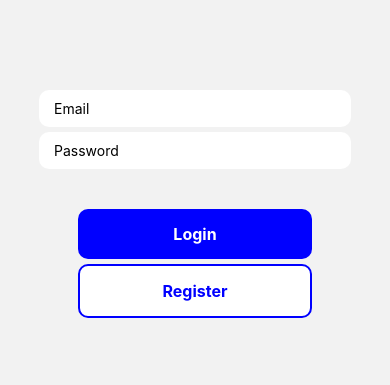
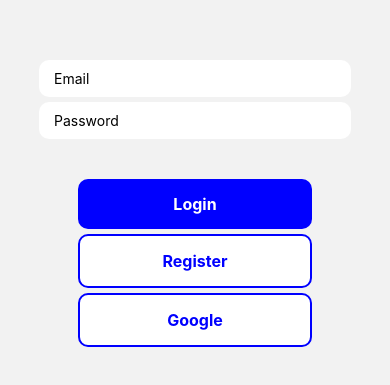
Before and after one commit to Matthieu1999/ProjectPlanner, a React Native app in the folder ProjectPlanner/: screen /Login in a window 390 px wide. Shown: the part 221-606 px from the top of the page. Built offline with nearby package versions, Linux system fonts and the light colour scheme; no server answers.

Commit message:
Google authentication

```diff
--- a/ProjectPlanner/screens/LoginScreen.js
+++ b/ProjectPlanner/screens/LoginScreen.js
@@ -1,12 +1,32 @@
 import { KeyboardAvoidingView, StyleSheet, Text, TextInput, TouchableOpacity, View } from 'react-native'
-import React, { useState } from 'react'
+import React, { useEffect, useState } from 'react'
 import { auth } from '../firebase'
-import { createUserWithEmailAndPassword, signInWithEmailAndPassword } from "firebase/auth";
+import {
+  onAuthStateChanged,
+  createUserWithEmailAndPassword,
+  signInWithEmailAndPassword,
+  signInWithPopup,
+  GoogleAuthProvider } from "firebase/auth";
+import { useNavigation } from '@react-navigation/native';
+
+let dateLogin;
 
 const LoginScreen = () => {
 
   const [email, setEmail] = useState('')
   const [password, setPassword] = useState('')
+
+  const navigation = useNavigation()
+
+  useEffect(() => {
+    const unsubscribe = auth.onAuthStateChanged(user => {
+      if (user) {
+        navigation.replace("Home")
+      }
+    })
+
+    return unsubscribe;
+  }, [])
 
   const handleSignUp = () => {
     createUserWithEmailAndPassword(auth, email, password)
@@ -24,6 +44,17 @@ const LoginScreen = () => {
         console.log('Logged in with: ', user.email);
       })
       .catch(error => alert(error.message))
+  }
+
+  const provider = new GoogleAuthProvider();
+
+  const googleAuth = () => {
+    dateLogin = new Date();
+    signInWithPopup(auth, provider)
+    .then((result) => {
+      const user = result.user;
+    })
+    .catch(error => alert(error.message))
   }
 
   return (
@@ -67,6 +98,15 @@ const LoginScreen = () => {
         >
           <Text style={styles.buttonOutlineText}>
             Register
+          </Text>
+        </TouchableOpacity>
+
+        <TouchableOpacity
+        onPress={googleAuth}
+        style={[styles.button, styles.buttonOutline]}
+        >
+          <Text style={styles.buttonOutlineText}>
+            Google
           </Text>
         </TouchableOpacity>
 
```
